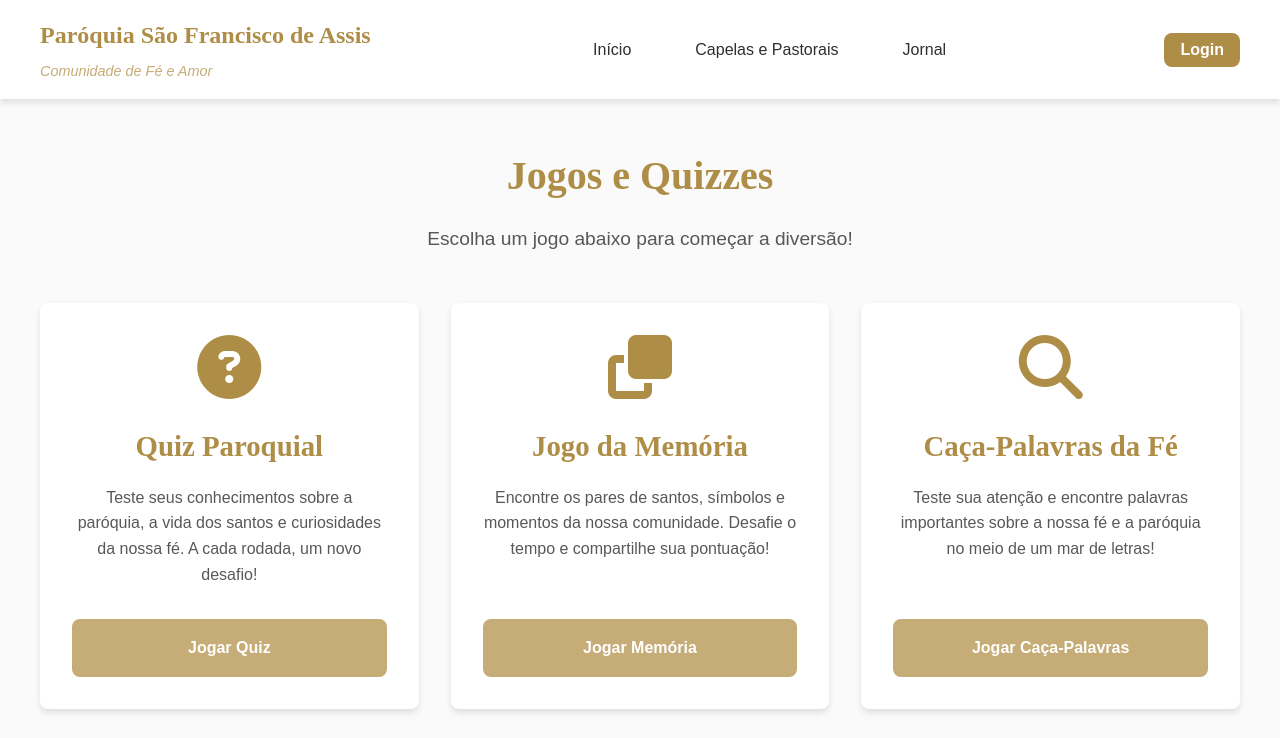
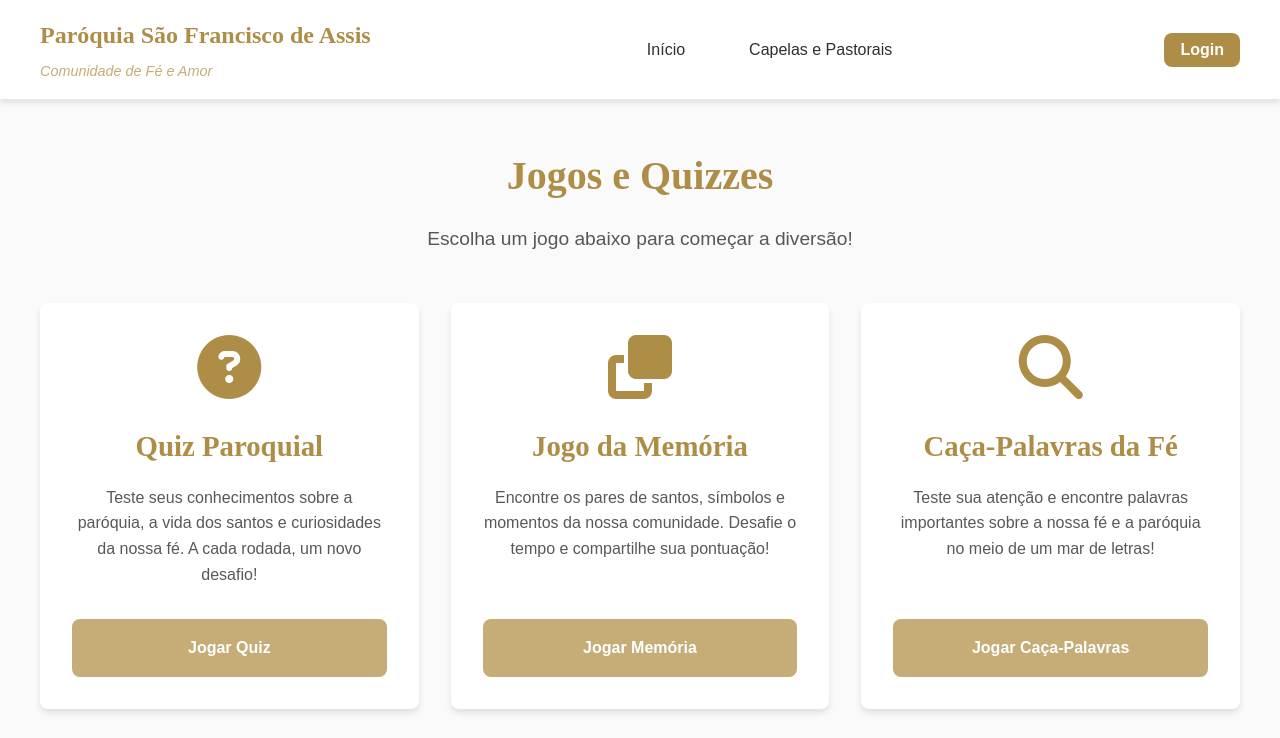
Before and after one commit to InfinitySysten/parsaofranciscocat, a website: page pages/jogos.html in a window 1280 px wide. Shown: the top 738 px of the page. Drawn offline with Linux system fonts and the light colour scheme.

Commit message:
Update jogos.html

```diff
--- a/pages/jogos.html
+++ b/pages/jogos.html
@@ -64,7 +64,6 @@
                     <ul class="nav-list">
                         <li><a href="../index.html" class="nav-link">Início</a></li>
                         <li><a href="capelas-pastorais.html" class="nav-link">Capelas e Pastorais</a></li>
-                        <li><a href="jornal.html" class="nav-link">Jornal</a></li>
                     </ul>
                 </nav>
                 <div class="auth-area" id="auth-area">
```
